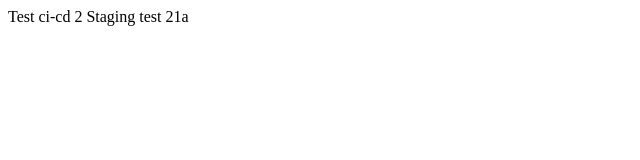
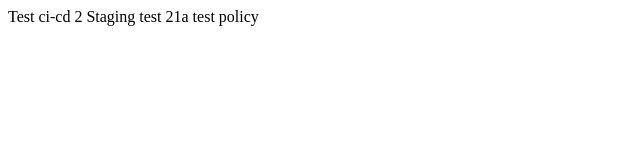
Before and after one commit to Hanan11240/angular-project-deployment, an Angular app: page / in a window 1280 px wide. Shown: the top 160 px of the page, without its empty margins (0-640 px from the left). Built offline with nearby package versions, Linux system fonts and the light colour scheme; no server answers.

Commit message:
padte trust policy

```diff
--- a/src/app/app.component.html
+++ b/src/app/app.component.html
@@ -1,5 +1,5 @@
 <main>
-  Test ci-cd 2 Staging test 21a
+  Test ci-cd 2 Staging test 21a test policy
 </main>
 
 <router-outlet />
```
